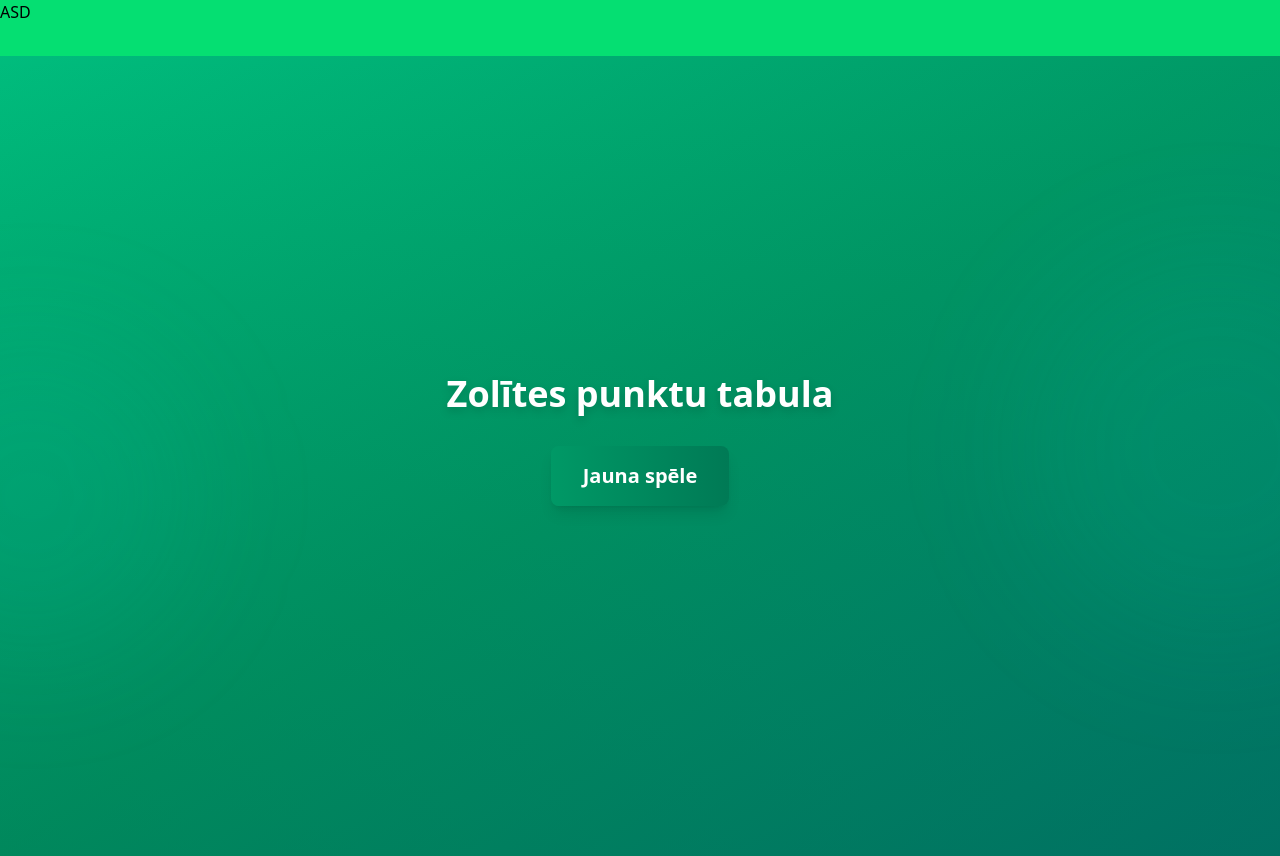
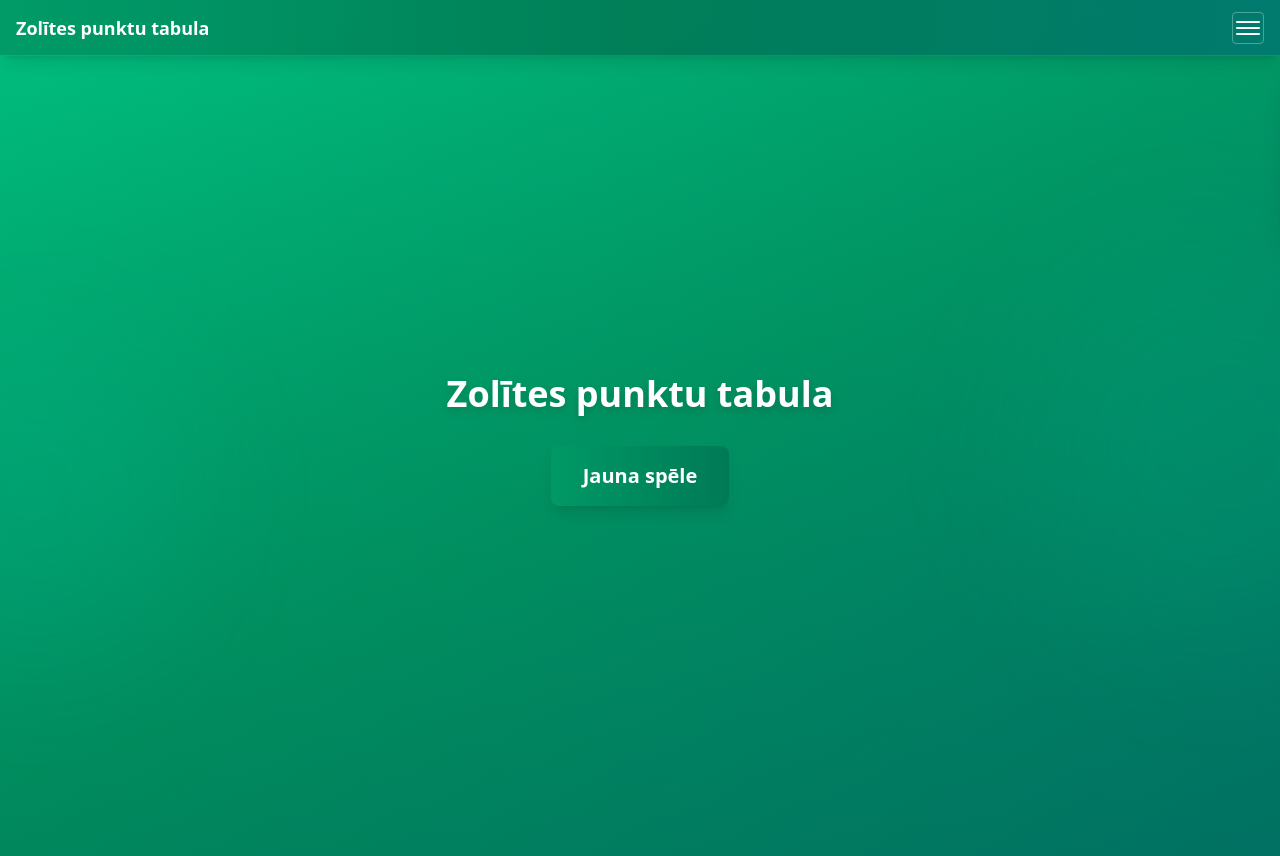
Before and after one commit to leqwasd/zole-table, a React (Vite) app: page /#/ in a window 1280 px wide. Built offline with nearby package versions, Linux system fonts and the light colour scheme.

Commit message:
Added navbar component

```diff
--- /dev/null
+++ b/src/components/HamburgerButton.tsx
@@ -0,0 +1,30 @@
+import { FC } from "react";
+
+export const HamburgerButton: FC<{ isOpen: boolean; onClick: () => void }> = ({
+	isOpen,
+	onClick,
+}) => {
+	return (
+		<button
+			onClick={onClick}
+			className="flex h-8 w-8 flex-col items-center justify-center rounded border border-white/30 text-white focus:outline-none"
+			aria-label="Toggle menu"
+		>
+			<span
+				className={`block h-0.5 w-6 rounded-sm bg-white transition-all duration-300 ease-out ${
+					isOpen ? "translate-y-1 rotate-45" : "-translate-y-0.5"
+				}`}
+			></span>
+			<span
+				className={`my-0.5 block h-0.5 w-6 rounded-sm bg-white transition-all duration-300 ease-out ${
+					isOpen ? "opacity-0" : "opacity-100"
+				}`}
+			></span>
+			<span
+				className={`block h-0.5 w-6 rounded-sm bg-white transition-all duration-300 ease-out ${
+					isOpen ? "-translate-y-1 -rotate-45" : "translate-y-0.5"
+				}`}
+			></span>
+		</button>
+	);
+};
--- a/src/components/Navbar.tsx
+++ b/src/components/Navbar.tsx
@@ -1,8 +1,12 @@
 import { FC, useEffect, useRef, useState } from "react";
+import { Link, useLocation } from "@tanstack/react-router";
+import { HamburgerButton } from "./HamburgerButton";
 
 export const Navbar: FC = () => {
 	const pageYOffset = useRef(window.pageYOffset);
 	const [className, setClassName] = useState("top-0");
+	const [isMenuOpen, setIsMenuOpen] = useState(false);
+	const location = useLocation();
 
 	useEffect(() => {
 		function cb() {
@@ -12,6 +16,7 @@ export const Navbar: FC = () => {
 					setClassName("top-0");
 				} else {
 					setClassName("-top-14");
+					setIsMenuOpen(false); // Close menu when navbar hides
 				}
 			}
 			pageYOffset.current = currentPageYOffset;
@@ -19,11 +24,67 @@ export const Navbar: FC = () => {
 		window.addEventListener("scroll", cb);
 		return () => window.removeEventListener("scroll", cb);
 	}, []);
+
+	// Close menu when route changes
+	useEffect(() => {
+		setIsMenuOpen(false);
+	}, [location.pathname]);
+
+	const navItems = [
+		{ to: "/", label: "Sākums" },
+		{ to: "/setup", label: "Iestatījumi" },
+		{ to: "/history", label: "Vēsture" },
+	];
+
 	return (
-		<nav
-			className={`fixed z-10 h-14 w-full bg-green-400 transition-[top] ${className}`}
-		>
-			ASD
-		</nav>
+		<>
+			<nav
+				className={`fixed z-20 h-14 w-full border-b border-white/10 bg-gradient-to-r from-emerald-600/90 via-emerald-700/90 to-teal-700/90 shadow-lg backdrop-blur-sm transition-[top] ${className}`}
+			>
+				<div className="flex h-full items-center justify-between px-4">
+					<Link
+						to="/"
+						className="text-lg font-bold text-white transition-colors hover:text-emerald-100"
+					>
+						Zolītes punktu tabula
+					</Link>
+					<HamburgerButton
+						isOpen={isMenuOpen}
+						onClick={() => setIsMenuOpen((prev) => !prev)}
+					/>
+				</div>
+			</nav>
+
+			{/* Mobile Menu Overlay */}
+			<div
+				className={`fixed inset-0 z-10 bg-gradient-to-br from-emerald-900/60 via-emerald-800/60 to-teal-900/60 backdrop-blur-sm transition-opacity duration-300 ${
+					isMenuOpen ? "opacity-100" : "pointer-events-none opacity-0"
+				}`}
+				onClick={() => setIsMenuOpen(false)}
+			/>
+
+			{/* Mobile Menu */}
+			<div
+				className={`fixed top-14 right-0 z-15 w-64 transform border-l border-white/10 bg-gradient-to-br from-emerald-600/95 via-emerald-700/95 to-teal-700/95 shadow-xl backdrop-blur-md transition-transform duration-300 ${
+					isMenuOpen ? "translate-x-0" : "translate-x-full"
+				}`}
+			>
+				<div className="py-4">
+					{navItems.map((item) => (
+						<Link
+							key={item.to}
+							to={item.to}
+							className={`block px-6 py-3 text-white transition-all duration-200 hover:bg-gradient-to-r hover:from-white/20 hover:to-white/10 ${
+								location.pathname === item.to
+									? "border-r-2 border-emerald-200 bg-gradient-to-r from-white/25 to-white/15 font-semibold"
+									: ""
+							}`}
+						>
+							{item.label}
+						</Link>
+					))}
+				</div>
+			</div>
+		</>
 	);
 };
```
